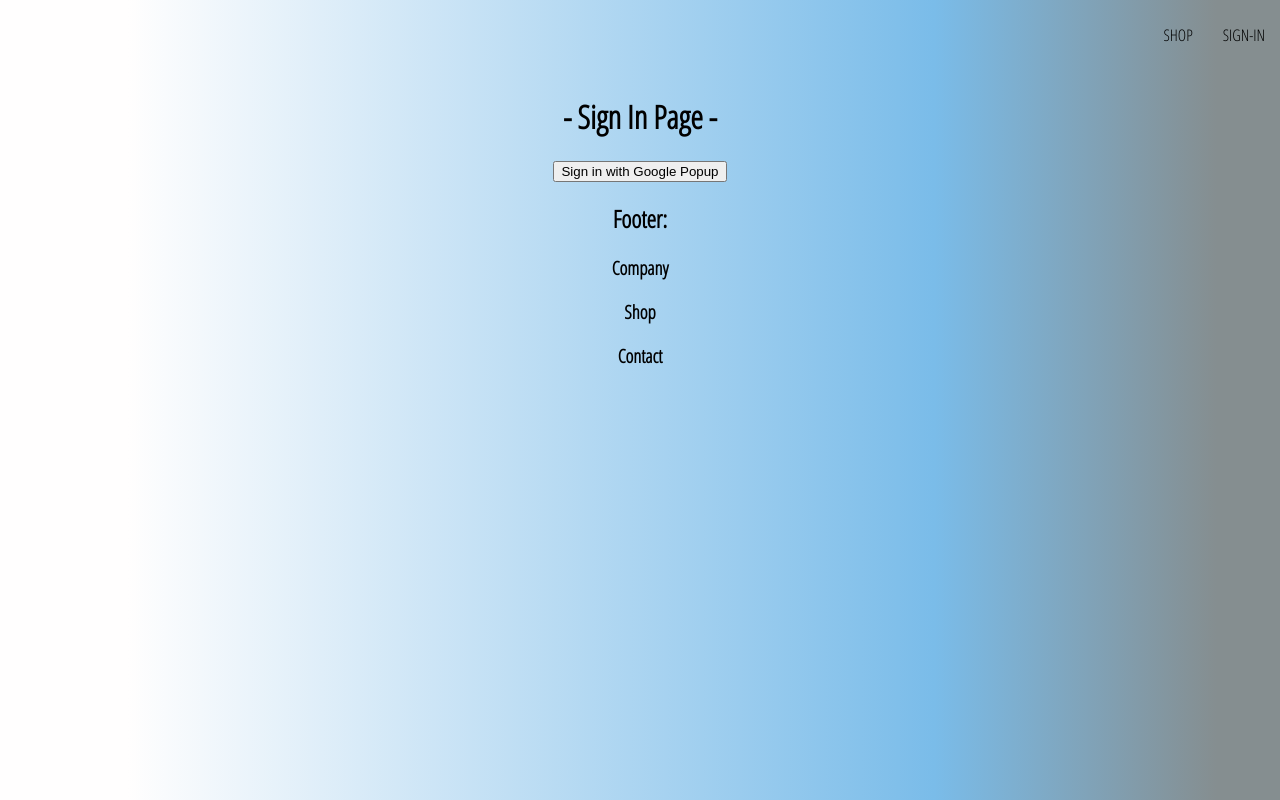
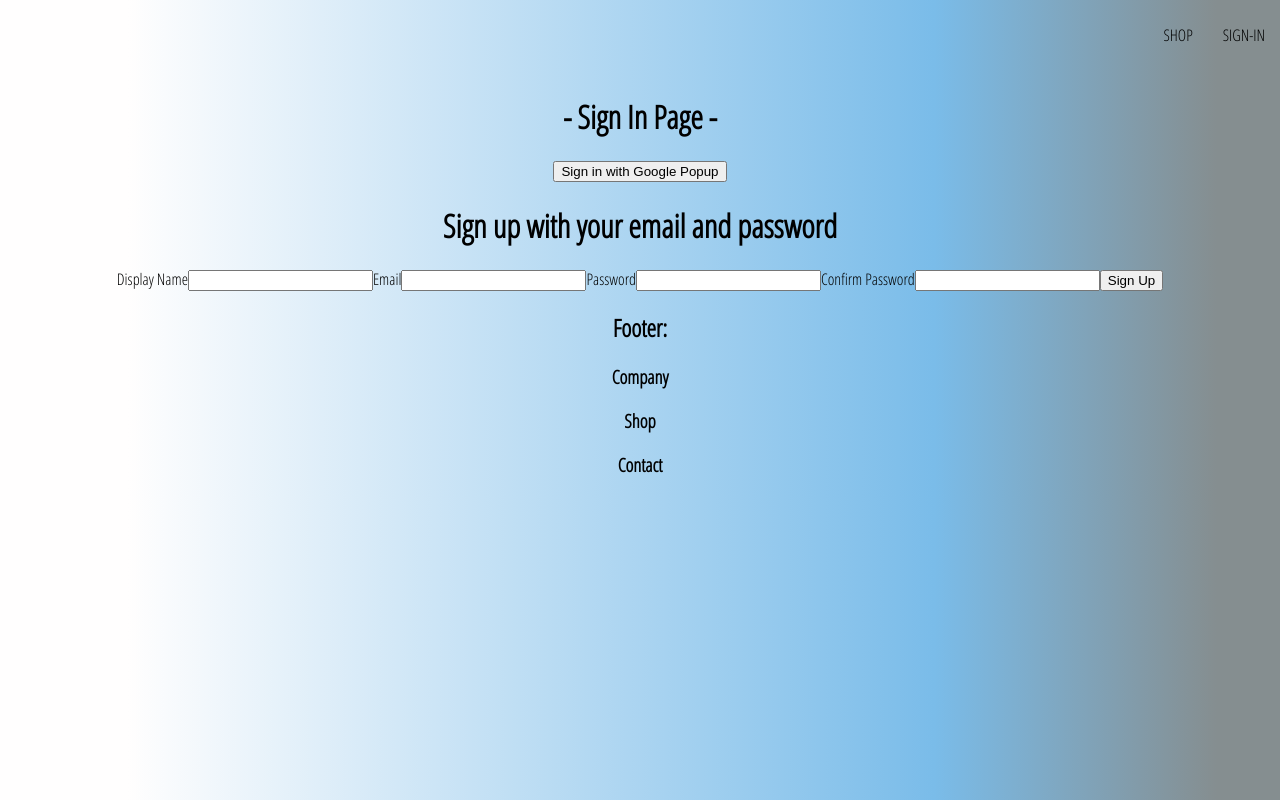
Before and after one commit to vargaae/multi-micro-store-24, a React (Create React App) app: page /sign-in in a window 1280 px wide. Built offline with nearby package versions, Linux system fonts and the light colour scheme; some icons are missing.

Commit message:
1060010 SetUp Sign Up Form

```diff
--- /dev/null
+++ b/src/components/sign-up-form/sign-up-form.component.jsx
@@ -0,0 +1,66 @@
+import { useState } from "react";
+
+const defaultFormFields = {
+  displayName: "",
+  email: "",
+  password: "",
+  confirmPassword: "",
+};
+
+const SignUpForm = () => {
+  const [formFields, setFormFields] = useState(defaultFormFields);
+  const { displayName, email, password, confirmPassword } = formFields;
+
+  const handleChange = (event) => {
+    const { name, value } = event.target;
+
+    setFormFields({...formFields, [name]: value })
+  };
+
+  return (
+    <div>
+      <h1>Sign up with your email and password</h1>
+      <form onSubmit={() => {}}>
+        <label>Display Name</label>
+        <input
+          type="text"
+          required
+          onChange={handleChange}
+          name="displayName"
+          value={displayName}
+        />
+
+        <label>Email</label>
+        <input
+          type="email"
+          required
+          onChange={handleChange}
+          name="email"
+          value={email}
+        />
+
+        <label>Password</label>
+        <input
+          type="password"
+          required
+          onChange={handleChange}
+          name="password"
+          value={password}
+        />
+
+        <label>Confirm Password</label>
+        <input
+          type="password"
+          required
+          onChange={handleChange}
+          name="confirmPassword"
+          value={confirmPassword}
+        />
+
+        <button type="submit">Sign Up</button>
+      </form>
+    </div>
+  );
+};
+
+export default SignUpForm;
--- a/src/routes/sign-in/sign-in.component.jsx
+++ b/src/routes/sign-in/sign-in.component.jsx
@@ -4,6 +4,7 @@
   signInWithGooglePopup,
   createUserDocumentFromAuth,
 } from "../../utils/firebase/firebase.utils";
+import SignUpForm from "../../components/sign-up-form/sign-up-form.component";
 
 const SingIn = () => {
   const logGoogleUser = async () => {
@@ -16,6 +17,7 @@
     <div className="sign">
       <h1>- Sign In Page -</h1>
       <button onClick={logGoogleUser}>Sign in with Google Popup</button>
+      <SignUpForm />
     </div>
   );
 };
```
